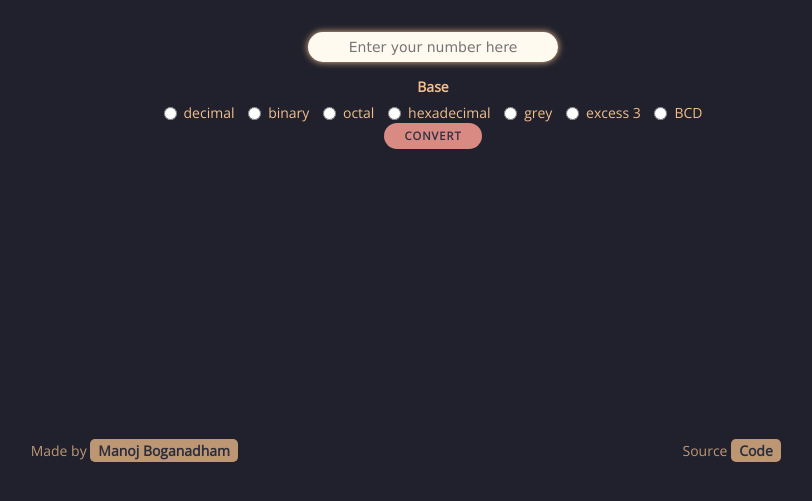
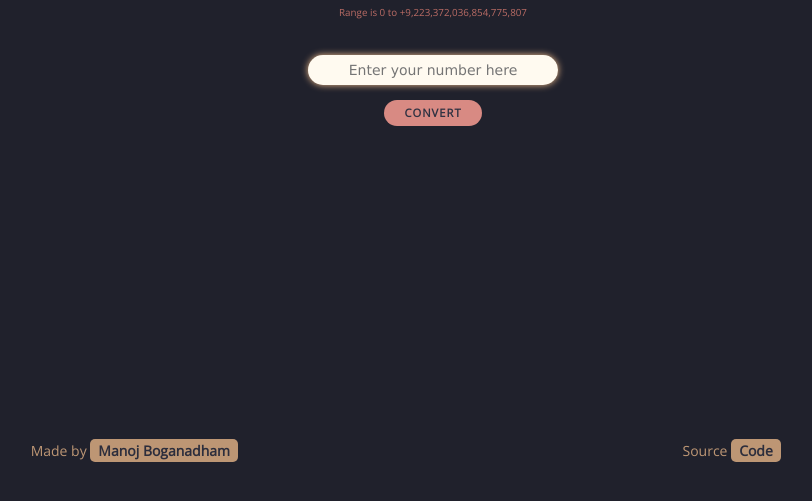
Before and after one commit to boga-man/DecimalToGrayCode, a website: page index.html in a window 1280 px wide. Shown: the part 279-780 px from the top of the page, without its empty margins (207-1019 px from the left). Drawn offline with nearby package versions, Linux system fonts and the light colour scheme.

Commit message:
reverted radio icons

```diff
--- a/index.html
+++ b/index.html
@@ -35,58 +35,8 @@
         name="input"
         placeholder="Enter your number here"
       />
-      <div class="content">
-        <label for="base">Base</label>
-        <div id="input-type" class="row">
-          <label class="radio-inline"
-            ><input
-              name="base"
-              id="decimal"
-              value="decimal"
-              type="radio"
-            />decimal</label
-          >
-          <label class="radio-inline"
-            ><input
-              name="base"
-              id="binary"
-              value="binary"
-              type="radio"
-            />binary</label
-          >
-          <label class="radio-inline"
-            ><input
-              name="base"
-              id="octal"
-              value="octal"
-              type="radio"
-            />octal</label
-          >
-          <label class="radio-inline"
-            ><input
-              name="base"
-              id="hexa"
-              value="hexadecimal"
-              type="radio"
-            />hexadecimal</label
-          >
-          <label class="radio-inline"
-            ><input
-              name="base"
-              id="grey"
-              value="grey"
-              type="radio"
-            />grey</label
-          >
-          <label class="radio-inline"
-            ><input name="base" id="xs3" value="xs3" type="radio" />excess
-            3</label
-          >
-          <label class="radio-inline"
-            ><input name="base" id="bcd" value="bcd" type="radio" />BCD</label
-          >
-        </div>
-      </div>
+
+
       <button id="cnvt" class="content">CONVERT</button>
 
       <div id="grey" class="content"></div>
--- a/scripts.js
+++ b/scripts.js
@@ -49,6 +49,7 @@ function DecToXS3(num, excess) {
     if (temp < 4) {
         for (let i = 0; i < 4 - temp; i++) str = "0" + str;
     }
+    console.log(str + "help");
     return str;
 }
 
@@ -61,7 +62,6 @@ function convt() {
     // x += ", binary : " + decToBin(num, 2).toString();
     // x += ", octal : " + decToBin(num, 8).toString();
     // x += ", XS-3 : " + DecToXS3(num);
-
     document.getElementById("grey").innerHTML = x;
     document.getElementById("grey").style.visibility = "visible";
     x =
--- a/styles.css
+++ b/styles.css
@@ -9,7 +9,6 @@ body {
     box-sizing: border-box;
     font-family: "sans-serif";
     background-color: #20212c;
-    background-image: ;
     color: #f2be8d;
 }
 
```
